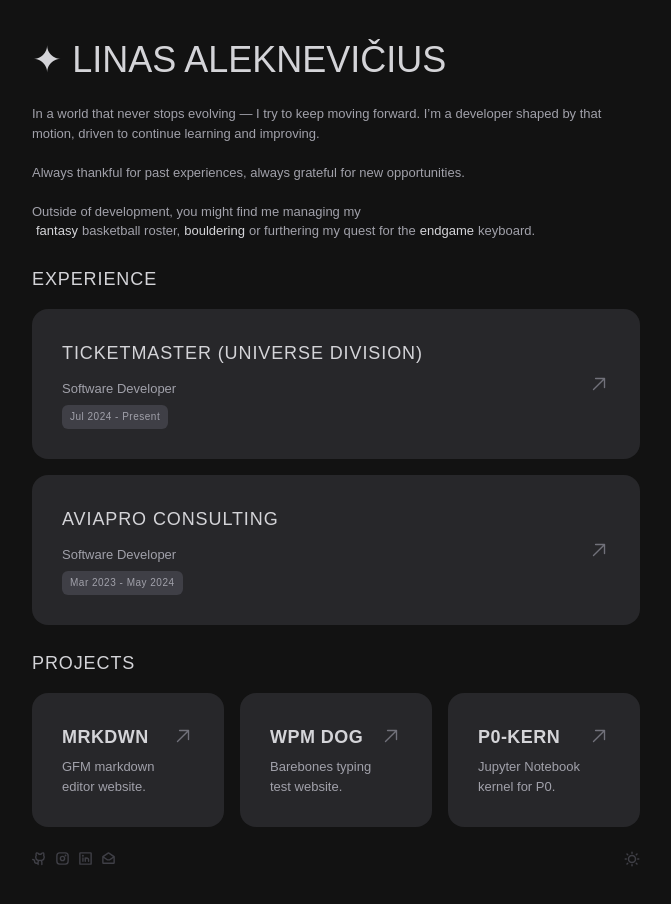
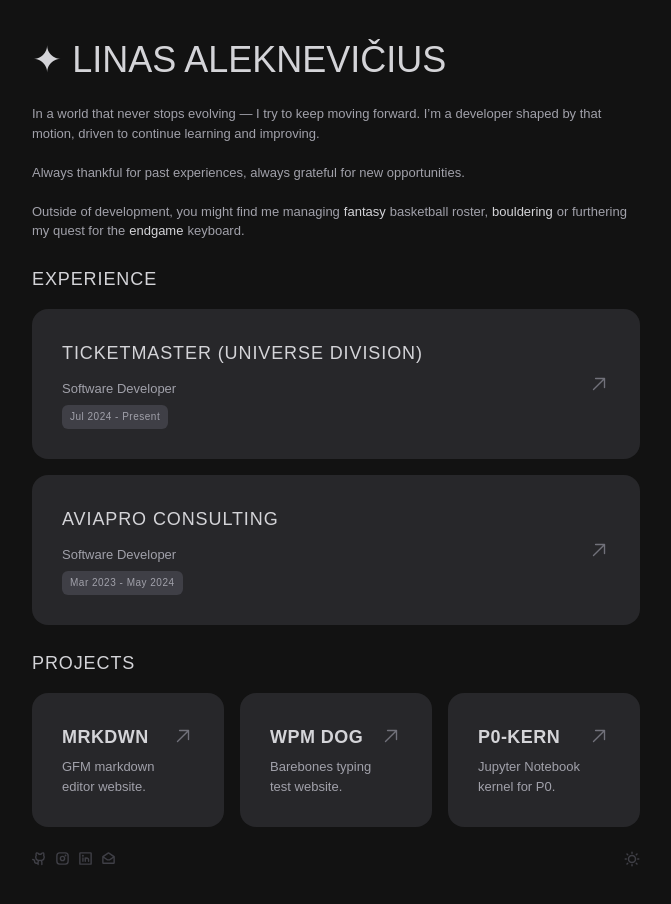
Before and after one commit to bzap/aleknev_dev_v4, a Next.js app: page / in a window 1280 px wide. Shown: the top 904 px of the page, without its empty margins (304-975 px from the left). Built offline with nearby package versions, Linux system fonts and the light colour scheme; a web font is replaced by a local one.

Commit message:
moved bio into one p

```diff
--- a/src/app/components/About.tsx
+++ b/src/app/components/About.tsx
@@ -16,7 +16,8 @@
                 <br />
                 <p>Always thankful for past experiences, always grateful for new opportunities.</p>
                 <br />
-                <p>Outside of development, you might find me managing my</p>
+                <p>
+                    Outside of development, you might find me managing
                     <a
                         className={highlightedTextClassName}
                         href="https://i.imgur.com/JM6ZTAb.jpeg"
@@ -25,7 +26,7 @@
                     >
                         fantasy
                     </a>
-                <span>basketball roster,</span>
+                    basketball roster,
                     <a
                         className={highlightedTextClassName}
                         href="https://www.youtube.com/watch?v=urRVZ4SW7WU"
@@ -34,7 +35,7 @@
                     >
                         bouldering
                     </a>
-                <span>or furthering my quest for the</span>
+                    or furthering my quest for the
                     <a
                         className={`pl-1 ${highlightedTextClassName}`}
                         href="https://i.imgur.com/FRyzXU5.jpeg"
@@ -43,7 +44,8 @@
                     >
                         endgame
                     </a>
-                <span>keyboard.</span>
+                    keyboard.
+                </p>
             </div>
         </SectionContainer>
     );
```
Lines whose indentation alone changed are shown as unchanged.
